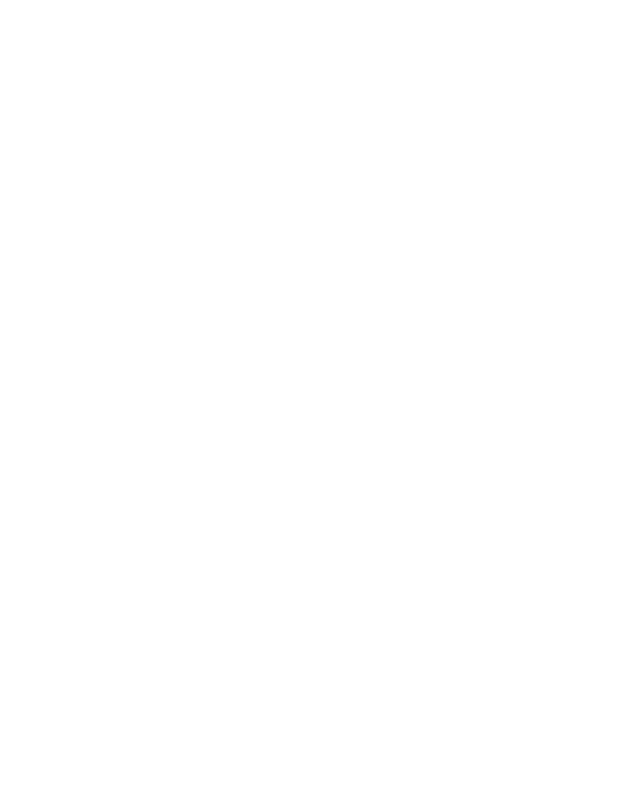
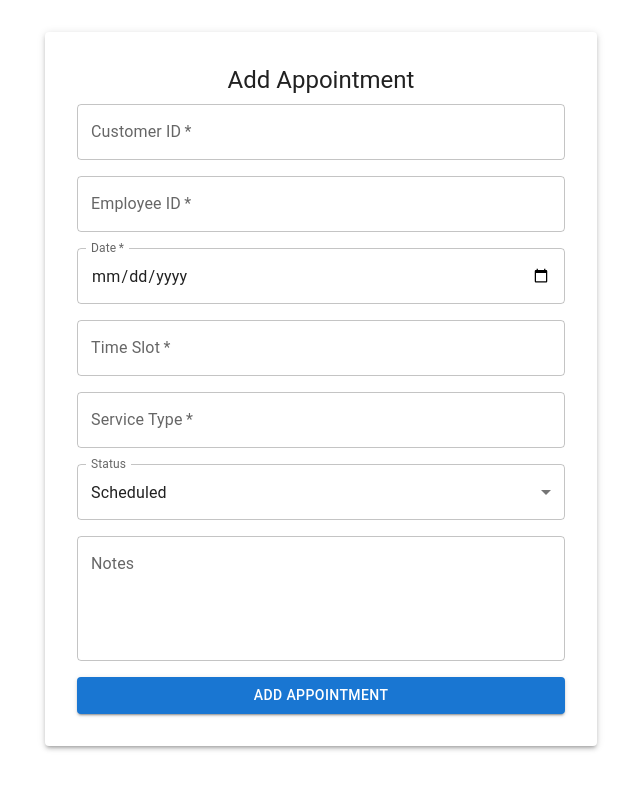
Before and after one commit to Sandaruwan2000/CE-VITE-main, a React (Vite) app in the folder frontend/: page /appointment in a window 1280 px wide. Before the commit this address had no page. Shown: the top 790 px of the page, without its empty margins (319-959 px from the left). Built offline with nearby package versions, Linux system fonts and the light colour scheme.

Commit message:
appointment form added

```diff
--- a/frontend/src/App.jsx
+++ b/frontend/src/App.jsx
@@ -53,6 +53,7 @@
 //import AddAppointment from './Components/Admin/Appointment/AddAppointment';
 //import UpdateAppointment from './Components/Admin/Appointment/UpdateAppointment';
 //import Appointment from './Components/Admin/Appointment/Appointment';
+import AppointmentForm from './Components/Admin/Appointment/AppointmentForm';
 
 import Register from './Components/pages/Register';
 
@@ -71,7 +72,7 @@
         <Route path='/About' element={<AboutUs/>}/>
         <Route path='/Contact' element={<Contact/>}/>
         <Route path='/signup' element={<Register/>}/>
-
+        <Route path='appointment' element={<AppointmentForm/>}/>
 
         <Route path="/admindashboard" element={<AdminDashboard />}>
           <Route path="user-management" element={<UserDetails />} />
@@ -108,6 +109,7 @@
           <Route path='Order-Management' element={<OrderDetails />} />
 
           <Route path="appointment-management" element={<AppointmentDetails />} />
+          {/* <Route path="/appointment" element={<AppointmentForm/>} /> */}
 
 
 
--- /dev/null
+++ b/frontend/src/Components/Admin/Appointment/AppointmentForm.jsx
@@ -0,0 +1,160 @@
+import React, { useState } from 'react';
+import {
+  TextField,
+  Button,
+  Grid,
+  MenuItem,
+  Typography,
+  Paper,
+  Container,
+} from '@mui/material';
+
+const AppointmentForm = () => {
+  const [formData, setFormData] = useState({
+    customerId: '',
+    employeeId: '',
+    date: '',
+    timeSlot: '',
+    serviceType: '',
+    status: 'Scheduled',
+    notes: '',
+  });
+
+  const handleChange = (e) => {
+    setFormData({
+      ...formData,
+      [e.target.name]: e.target.value,
+    });
+  };
+
+  const handleSubmit = async (e) => {
+    e.preventDefault();
+
+    try {
+      const response = await fetch('http://localhost:4000/appointments', {
+        method: 'POST',
+        headers: {
+          'Content-Type': 'application/json',
+        },
+        body: JSON.stringify(formData),
+      });
+
+      if (response.ok) {
+        alert('Appointment added successfully!');
+        setFormData({
+          customerId: '',
+          employeeId: '',
+          date: '',
+          timeSlot: '',
+          serviceType: '',
+          status: 'Scheduled',
+          notes: '',
+        });
+      } else {
+        alert('Error adding appointment!');
+      }
+    } catch (error) {
+      console.error('Error:', error);
+    }
+  };
+
+  return (
+    <Container maxWidth="sm">
+      <Paper elevation={3} sx={{ padding: 4, marginTop: 4 }}>
+        <Typography variant="h5" align="center" gutterBottom>
+          Add Appointment
+        </Typography>
+        <form onSubmit={handleSubmit}>
+          <Grid container spacing={2}>
+            <Grid item xs={12}>
+              <TextField
+                fullWidth
+                label="Customer ID"
+                name="customerId"
+                value={formData.customerId}
+                onChange={handleChange}
+                required
+              />
+            </Grid>
+            <Grid item xs={12}>
+              <TextField
+                fullWidth
+                label="Employee ID"
+                name="employeeId"
+                value={formData.employeeId}
+                onChange={handleChange}
+                required
+              />
+            </Grid>
+            <Grid item xs={12}>
+              <TextField
+                fullWidth
+                label="Date"
+                type="date"
+                name="date"
+                value={formData.date}
+                onChange={handleChange}
+                InputLabelProps={{
+                  shrink: true,
+                }}
+                required
+              />
+            </Grid>
+            <Grid item xs={12}>
+              <TextField
+                fullWidth
+                label="Time Slot"
+                name="timeSlot"
+                value={formData.timeSlot}
+                onChange={handleChange}
+                required
+              />
+            </Grid>
+            <Grid item xs={12}>
+              <TextField
+                fullWidth
+                label="Service Type"
+                name="serviceType"
+                value={formData.serviceType}
+                onChange={handleChange}
+                required
+              />
+            </Grid>
+            <Grid item xs={12}>
+              <TextField
+                fullWidth
+                select
+                label="Status"
+                name="status"
+                value={formData.status}
+                onChange={handleChange}
+              >
+                <MenuItem value="Scheduled">Scheduled</MenuItem>
+                <MenuItem value="Completed">Completed</MenuItem>
+                <MenuItem value="Cancelled">Cancelled</MenuItem>
+              </TextField>
+            </Grid>
+            <Grid item xs={12}>
+              <TextField
+                fullWidth
+                label="Notes"
+                name="notes"
+                value={formData.notes}
+                onChange={handleChange}
+                multiline
+                rows={4}
+              />
+            </Grid>
+            <Grid item xs={12}>
+              <Button variant="contained" color="primary" type="submit" fullWidth>
+                Add Appointment
+              </Button>
+            </Grid>
+          </Grid>
+        </form>
+      </Paper>
+    </Container>
+  );
+};
+
+export default AppointmentForm;
```
